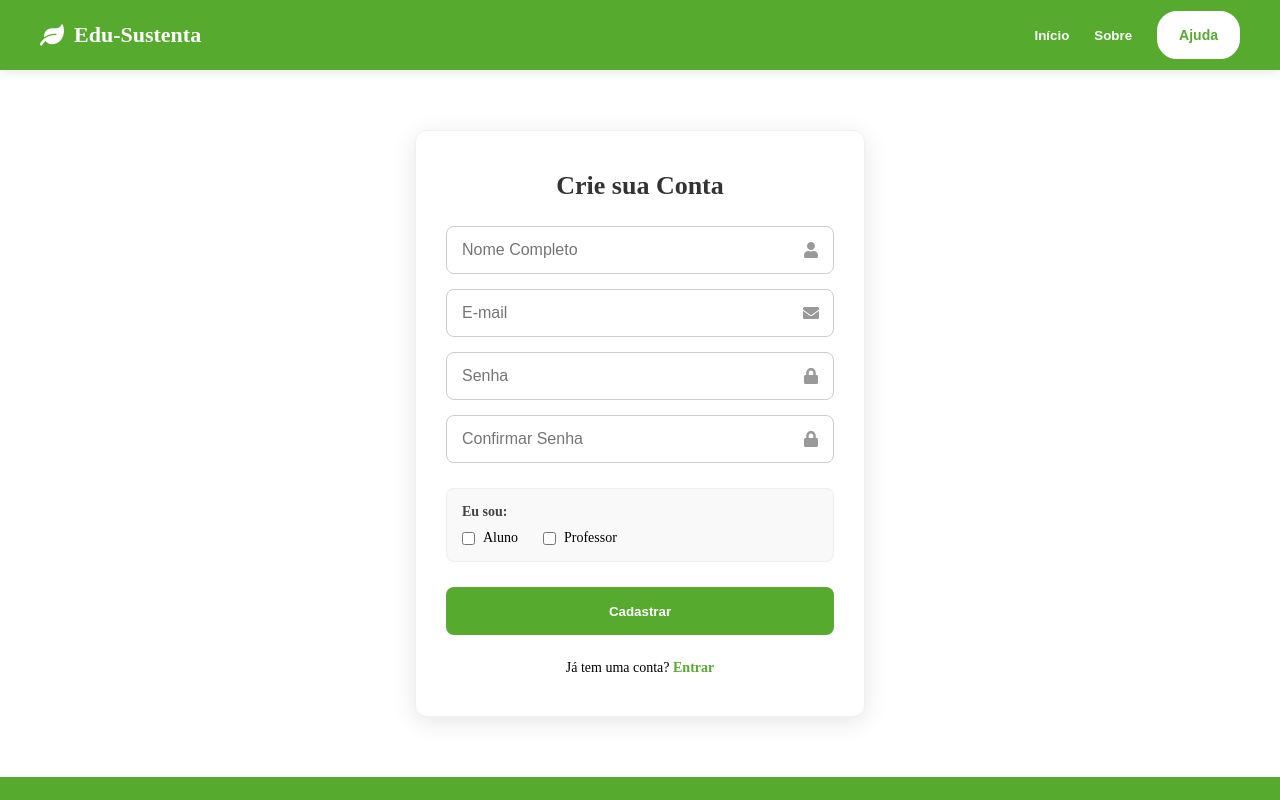
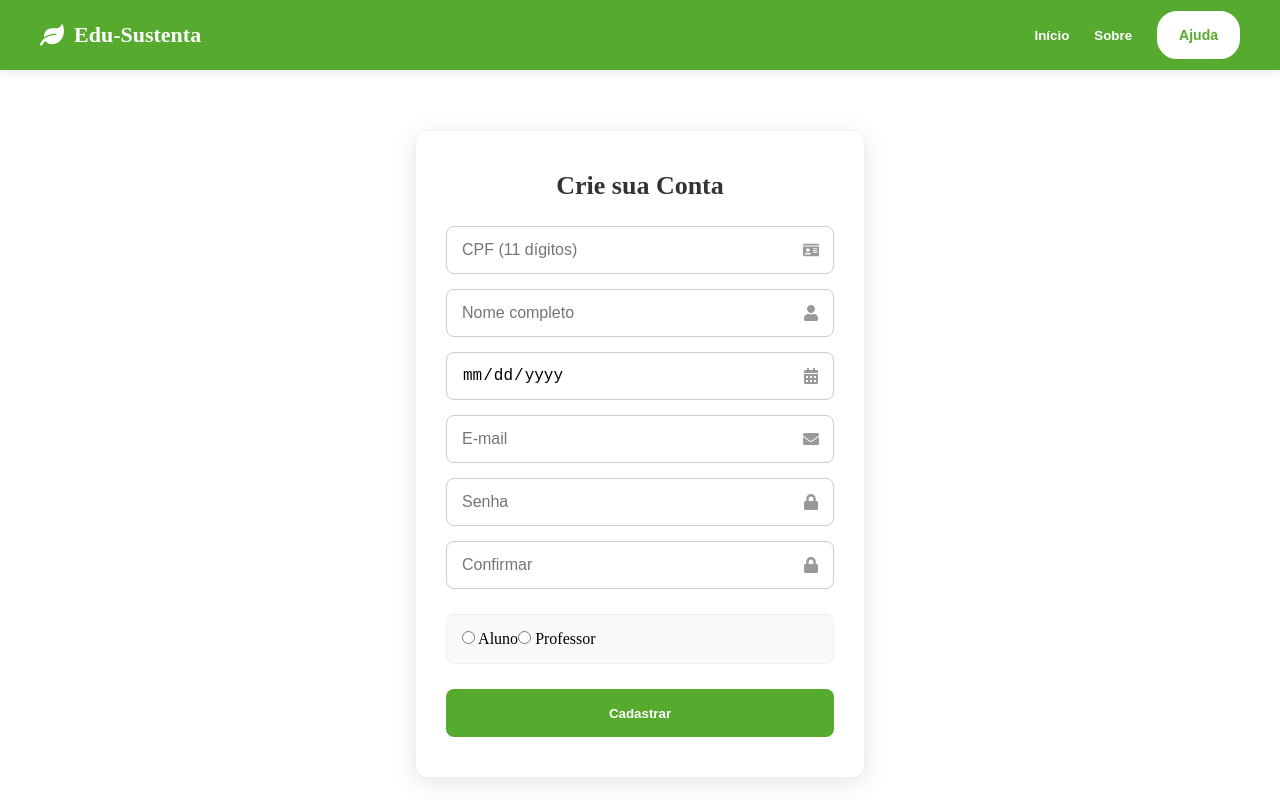
Before and after one commit to thiagobellato/edu-sustenta-front, a React (Vite) app: page /cadastro in a window 1280 px wide. Shown: the top 800 px of the page. Built offline with nearby package versions, Linux system fonts and the light colour scheme.

Commit message:
test: api cpf

```diff
--- a/src/Components/pages/Cadastro/Cadastro.jsx
+++ b/src/Components/pages/Cadastro/Cadastro.jsx
@@ -1,64 +1,90 @@
-import { useState } from 'react';
-import { FaUser, FaLock, FaEnvelope } from 'react-icons/fa';
+import { useState, useEffect } from 'react';
+import { FaUser, FaLock, FaEnvelope, FaIdCard, FaCalendarAlt } from 'react-icons/fa';
 import { Link, useNavigate } from 'react-router-dom';
 import { registrarUsuario } from '../../../services/api';
 import './Cadastro.css';
 
-
 const Cadastro = () => {
+    const navigate = useNavigate();
+    const [cpf, setCpf] = useState("");
     const [name, setName] = useState("");
     const [email, setEmail] = useState("");
+    const [birthDate, setBirthDate] = useState("");
     const [password, setPassword] = useState("");
     const [confirmPassword, setConfirmPassword] = useState("");
     const [role, setRole] = useState(null);
+    const [loadingCpf, setLoadingCpf] = useState(false);
+    const [cpfValido, setCpfValido] = useState(false);
+
+    useEffect(() => {
+        const validarEConsultar = async () => {
+            const cpfLimpo = cpf.replace(/\D/g, "");
+
+            if (cpfLimpo.length === 11) {
+                setLoadingCpf(true);
+
+                try {
+                    // Tentativa com BrasilAPI (mais rápida para CPFs reais)
+                    const response = await fetch(`https://brasilapi.com.br/api/cpf/v1/${cpfLimpo}`);
+
+                    if (response.ok) {
+                        const data = await response.json();
+                        setName(data.nome);
+                        // Converte a data de YYYY-MM-DD para o formato do input date
+                        setBirthDate(data.data_nascimento);
+                        setCpfValido(true);
+                    } else {
+                        throw new Error("CPF não encontrado");
+                    }
+                } catch (error) {
+                    console.error("Erro na consulta:", error);
+                    setCpfValido(false);
+                    setName("");
+                    setBirthDate("");
+                    alert("Não foi possível validar este CPF. Verifique se o número existe na base da Receita Federal.");
+                } finally {
+                    setLoadingCpf(false);
+                }
+            } else {
+                setCpfValido(false);
+            }
+        };
+
+        const delayDebounce = setTimeout(() => {
+            validarEConsultar();
+        }, 600);
+
+        return () => clearTimeout(delayDebounce);
+    }, [cpf]);
 
     const handleSubmit = async (event) => {
         event.preventDefault();
+        if (!cpfValido) return alert("CPF Inválido!");
+        if (password !== confirmPassword) return alert("As senhas não coincidem!");
+        if (!role) return alert("Selecione seu cargo!");
 
-        if (!name.trim()) {
-            alert("Por favor, preencha seu nome completo.");
-            return;
-        }
-
-        if (password !== confirmPassword) {
-            alert("As senhas não coincidem!");
-            return;
-        }
-
-        if (!role) {
-            alert("Por favor, selecione se você é Aluno ou Professor.");
-            return;
-        }
-
-        const novoUsuario = {
+        const user = {
             nome: name,
-            email: email,
-            password: password,
-            role: role,
+            email,
+            cpf: cpf.replace(/\D/g, ""),
+            data_nascimento: birthDate,
+            password,
+            role,
             ativo: true
         };
 
         try {
-            const response = await registrarUsuario(novoUsuario);
-
-            if (response && response.ok) {
-                alert("Cadastro realizado com sucesso!");
-                setName("");
-                setEmail("");
-                setPassword("");
-                setConfirmPassword("");
-                setRole(null);
-            } else {
-                alert("Erro ao cadastrar usuário no servidor.");
+            const res = await registrarUsuario(user);
+            if (res) {
+                alert("Sucesso!");
+                navigate('/login');
             }
-        } catch (error) {
-            console.error(error);
-            alert("Erro de conexão com o servidor.");
+        } catch (e) {
+            alert("Erro ao conectar com o servidor.");
         }
     };
 
     return (
-
         <div className="content-wrap">
             <form onSubmit={handleSubmit}>
                 <h1>Crie sua Conta</h1>
@@ -66,75 +92,63 @@ const Cadastro = () => {
                 <div className='input-field'>
                     <input
                         type="text"
-                        placeholder="Nome Completo"
+                        placeholder="CPF (11 dígitos)"
+                        maxLength="11"
+                        value={cpf}
+                        onChange={(e) => setCpf(e.target.value)}
                         required
+                    />
+                    <FaIdCard className='icon' />
+                </div>
+
+                <div className='input-field'>
+                    <input
+                        type="text"
+                        placeholder={loadingCpf ? "Validando..." : "Nome completo"}
                         value={name}
-                        onChange={(e) => setName(e.target.value)}
+                        readOnly
+                        className="readonly-field"
+                        required
                     />
                     <FaUser className='icon' />
                 </div>
 
                 <div className='input-field'>
                     <input
-                        type="email"
-                        placeholder="E-mail"
+                        type="date"
+                        value={birthDate}
+                        readOnly
+                        className="readonly-field"
                         required
-                        value={email}
-                        onChange={(e) => setEmail(e.target.value)}
                     />
+                    <FaCalendarAlt className='icon' />
+                </div>
+
+                <div className='input-field'>
+                    <input type="email" placeholder="E-mail" value={email} onChange={(e) => setEmail(e.target.value)} required />
                     <FaEnvelope className='icon' />
                 </div>
 
                 <div className='input-field'>
-                    <input
-                        type="password"
-                        placeholder="Senha"
-                        required
-                        value={password}
-                        onChange={(e) => setPassword(e.target.value)}
-                    />
+                    <input type="password" placeholder="Senha" value={password} onChange={(e) => setPassword(e.target.value)} required />
                     <FaLock className='icon' />
                 </div>
 
                 <div className='input-field'>
-                    <input
-                        type="password"
-                        placeholder="Confirmar Senha"
-                        required
-                        value={confirmPassword}
-                        onChange={(e) => setConfirmPassword(e.target.value)}
-                    />
+                    <input type="password" placeholder="Confirmar" value={confirmPassword} onChange={(e) => setConfirmPassword(e.target.value)} required />
                     <FaLock className='icon' />
                 </div>
 
                 <div className='role-container'>
-                    <p>Eu sou:</p>
-                    <div className='role-options'>
-                        <label>
-                            <input
-                                type="checkbox"
-                                checked={role === "ALUNO"}
-                                onChange={() => setRole("ALUNO")}
-                            /> Aluno
-                        </label>
-                        <label>
-                            <input
-                                type="checkbox"
-                                checked={role === "PROFESSOR"}
-                                onChange={() => setRole("PROFESSOR")}
-                            /> Professor
-                        </label>
-                    </div>
+                    <label><input type="radio" name="role" onChange={() => setRole("ALUNO")} /> Aluno</label>
+                    <label><input type="radio" name="role" onChange={() => setRole("PROFESSOR")} /> Professor</label>
                 </div>
 
-                <button type="submit">Cadastrar</button>
-
-                <div className='singnup-link'>
-                    <p>Já tem uma conta? <Link to="/login">Entrar</Link></p>
-                </div>
+                <button type="submit" disabled={loadingCpf || !cpfValido}>
+                    {loadingCpf ? "Aguarde..." : "Cadastrar"}
+                </button>
             </form>
         </div>
-
     );
 };
 
```
